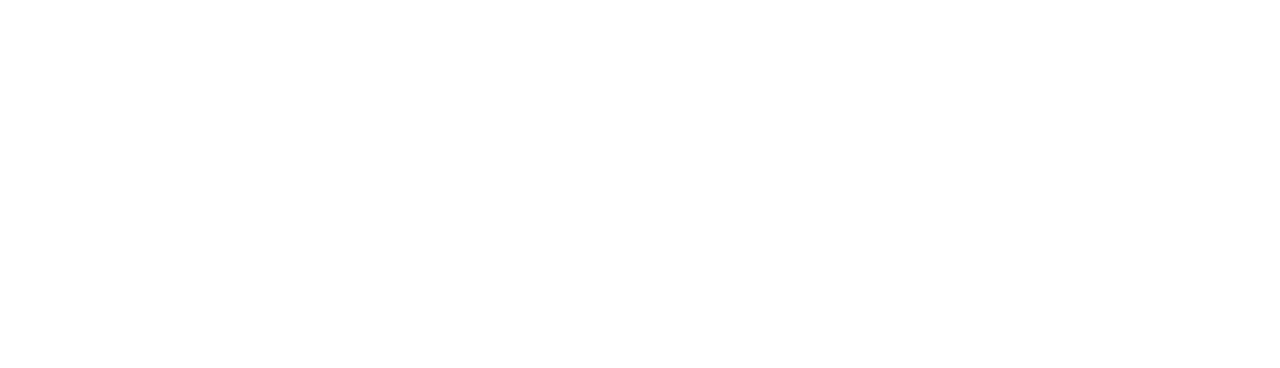
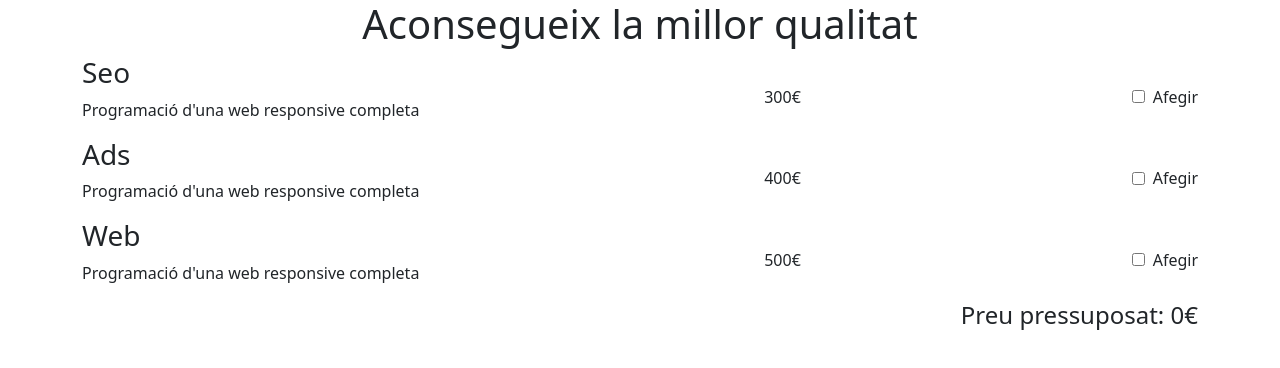
Before and after one commit to Victorreca/6-budget, an Angular app: page / in a window 1280 px wide. Shown: the top 368 px of the page. Built offline with nearby package versions, Linux system fonts and the light colour scheme.

Commit message:
Add budgets-list component and total price

```diff
--- a/src/app/app.component.html
+++ b/src/app/app.component.html
@@ -0,0 +1 @@
+<app-budgets-list></app-budgets-list>
--- a/src/app/app.component.ts
+++ b/src/app/app.component.ts
@@ -1,11 +1,11 @@
 import { Component } from '@angular/core';
-import { RouterOutlet } from '@angular/router';
+import { BudgetsListComponent } from './budgets-list/budgets-list.component';
 
 @Component({
   selector: 'app-root',
-  imports: [RouterOutlet],
+  imports: [BudgetsListComponent],
   templateUrl: './app.component.html',
-  styleUrl: './app.component.scss'
+  styleUrl: './app.component.scss',
 })
 export class AppComponent {
   title = 'pressupostos';
--- /dev/null
+++ b/src/app/budgets-list/budgets-list.component.html
@@ -0,0 +1,60 @@
+<div class="container">
+  <div class="row">
+    <div class="col-12">
+      <h1 class="text-center">Aconsegueix la millor qualitat</h1>
+    </div>
+    <div class="col-12">
+      <form class="form" [formGroup]="formBudget">
+        <div class="row">
+          <div class="col-6 d-flex align-items-center">
+            <div>
+              <h3>Seo</h3>
+              <p>Programació d'una web responsive completa</p>
+            </div>
+          </div>
+          <div class="col-3 d-flex align-items-center justify-content-center">
+            300€
+          </div>
+          <div class="col-3 d-flex align-items-center justify-content-end">
+            <input type="checkbox" name="" id="seo" formControlName="seo" (change)="calculateTotalPrice()">
+            <label for="seo" class="ps-2">Afegir</label>
+          </div>
+        </div>
+        <div class="row">
+          <div class="col-6 d-flex align-items-center">
+            <div>
+              <h3>Ads</h3>
+              <p>Programació d'una web responsive completa</p>
+            </div>
+          </div>
+          <div class="col-3 d-flex align-items-center justify-content-center">
+            400€
+          </div>
+          <div class="col-3 col-3 d-flex align-items-center justify-content-end">
+            <input type="checkbox" name="" id="ads" formControlName="ads" (change)="calculateTotalPrice()">
+            <label for="ads" class="ps-2">Afegir</label>
+          </div>
+        </div>
+        <div class="row">
+          <div class="col-6 d-flex align-items-center">
+            <div>
+              <h3>Web</h3>
+              <p>Programació d'una web responsive completa</p>
+            </div>
+          </div>
+          <div class="col-3 d-flex align-items-center justify-content-center">
+            500€
+          </div>
+          <div class="col-3 col-3 d-flex align-items-center justify-content-end">
+            <input type="checkbox" name="" id="web" formControlName="web" (change)="calculateTotalPrice()">
+            <label for="web" class="ps-2">Afegir</label>
+          </div>
+        </div>
+      </form>
+    </div>
+
+    <div class="col-12">
+      <h4 class="text-end">Preu pressuposat: {{ totalPrice }}€</h4>
+    </div>
+  </div>
+</div>
--- /dev/null
+++ b/src/app/budgets-list/budgets-list.component.ts
@@ -0,0 +1,38 @@
+import { Component } from '@angular/core';
+import {
+  FormBuilder,
+  FormControl,
+  FormGroup,
+  ReactiveFormsModule,
+} from '@angular/forms';
+@Component({
+  selector: 'app-budgets-list',
+  imports: [ReactiveFormsModule],
+  templateUrl: './budgets-list.component.html',
+  styleUrl: './budgets-list.component.scss',
+})
+export class BudgetsListComponent {
+  totalPrice = 0;
+
+  formBudget!: FormGroup;
+
+  constructor(private fb: FormBuilder) {
+    this.initializeForm();
+  }
+
+  private initializeForm(): void {
+    this.formBudget = this.fb.group({
+      seo: new FormControl(false),
+      ads: new FormControl(false),
+      web: new FormControl(false),
+    });
+  }
+
+  calculateTotalPrice() {
+    const prices = { seo: 300, ads: 400, web: 500 };
+    this.totalPrice =
+      (this.formBudget.value.seo ? prices.seo : 0) +
+      (this.formBudget.value.ads ? prices.ads : 0) +
+      (this.formBudget.value.web ? prices.web : 0);
+  }
+}
```
Also changed, not shown: src/app/budgets-list/budgets-list.component.scss (added), 1 other file (tests, documents, lock files or other folders).
